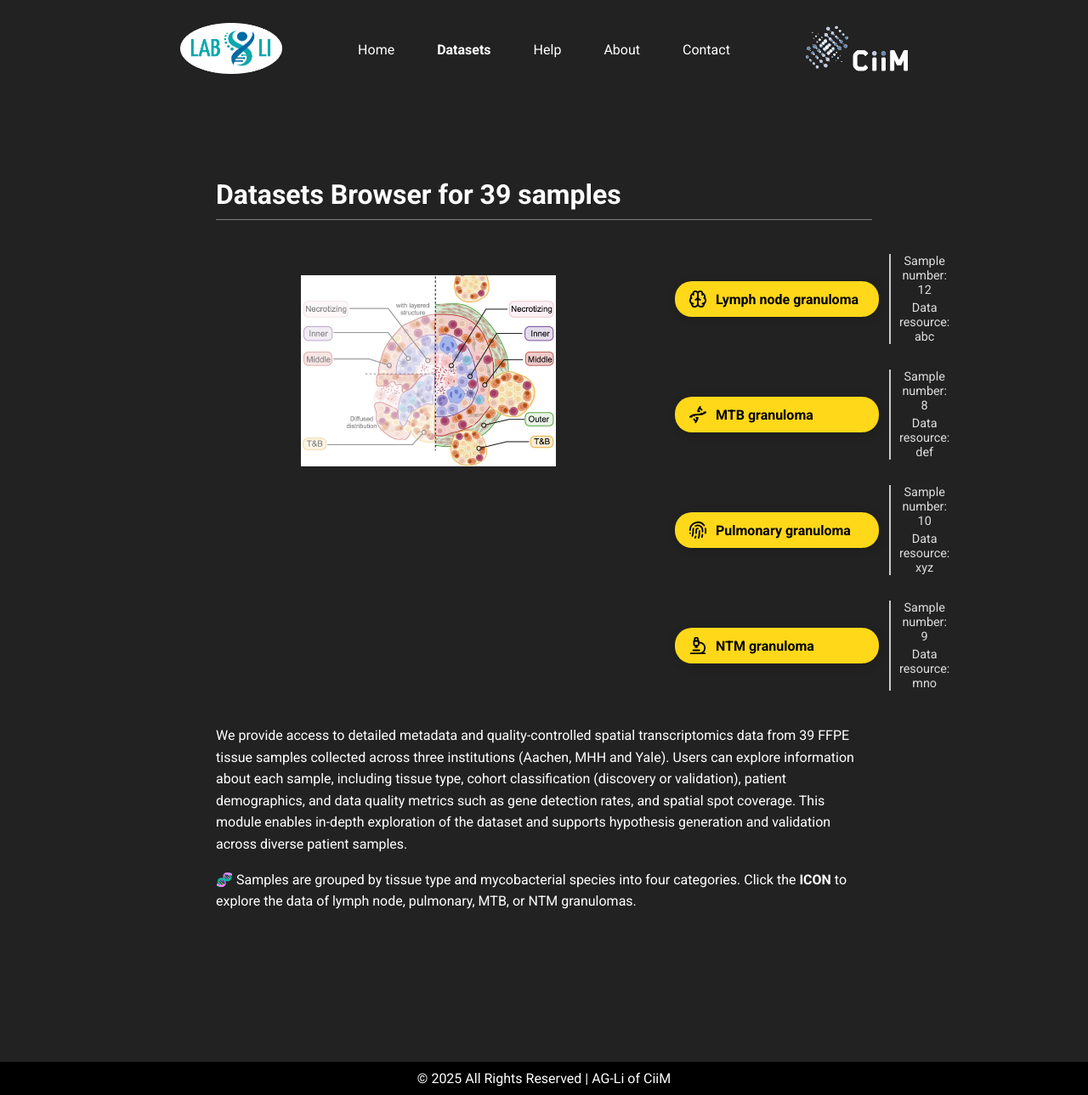
After one commit to CiiM-Bioinformatics-group/MB_Granuloma, a Django app: page /sample/ in a window 1280 px wide. The commit adds this page. Shown: the whole page at 85% size. Run offline with Django 4.2, Linux system fonts and the light colour scheme.

Commit message:
“sample”

```diff
--- a/frontend/static/css/about.css
+++ b/frontend/static/css/about.css
@@ -73,7 +73,8 @@
 
 body {
   height: 100vh;
-  background-image: url("../images/pg5.jpg");
+  /* background-image: url("../images/pg5.jpg"); */
+  background-color: #000000e5;
   background-position: center;
   background-repeat: no-repeat;
   background-size: cover;
--- a/frontend/static/css/contacts.css
+++ b/frontend/static/css/contacts.css
@@ -72,7 +72,8 @@
 
   body {
     height: 100vh;
-    background-image: url("../images/pg5.jpg");
+    /* background-image: url("../images/pg5.jpg"); */
+    background-color: #000000e5;
     border-color: #666666;
     background-position: center;
     background-repeat: no-repeat;
--- /dev/null
+++ b/frontend/static/css/sample.css
@@ -0,0 +1,257 @@
+* {
+    margin: 0;
+    padding: 0;
+    box-sizing: border-box;
+    background-color: transparent;
+    outline: none;
+    border: none;
+  }
+
+    .header{
+      width: 80%; /* 可以根据需要调整宽度 */
+      background-color: transparent;
+      display: flex;
+      justify-content: center; /* 水平居中 */
+    }
+
+    .navbar {
+      display: flex;
+        align-items: center;
+        justify-content: space-between;
+        padding: 10px 20px;
+        width: 80%; /* 根据需要调整宽度 */
+        max-width: 1200px; /* 限制最大宽度 */
+        margin: 0 auto; /* 确保水平居中 */
+    }
+
+    .nav-image {
+      height: 50px;
+      width: auto;
+    }
+
+    .nav-links {
+      display: flex;
+      list-style: none;
+    }
+
+    .nav-links li {
+      margin: 0 15px;
+    }
+
+    .nav-links a {
+      color: white;
+      text-decoration: none;
+      font-size: 16px;
+      padding: 5px 10px;
+      transition: background-color 0.3s;
+    }
+
+    .nav-links a:hover {
+
+      border-radius: 5px;
+    }
+
+    .nav-links .active a {
+      font-weight: bold; /* 加粗显示 */
+    }
+
+
+
+
+  .bg1 {
+    background-color: rgba(0, 0, 0, 0.3) !important;
+  }
+
+  .bg2 {
+    background-color: rgba(0, 0, 0, 0.7) !important;
+  }
+
+  body {
+    height: 100vh;
+    /* background-image: url("../images/pg6.jpg"); */
+    background-color: rgba(0, 0, 0, 0.866);
+    border-color: #666666;
+    background-position: center;
+    background-repeat: no-repeat;
+    background-size: cover;
+    background-attachment: fixed;
+    color: #fff;
+    font-family: 'Roboto', 'Roboto Fallback', sans-serif; /* 设置全局字体 */
+    padding-top: 80px; /* 增加上边距，使内容远离 header */
+
+  }
+
+  .text-wrap {
+    width: 200px; /* 宽度限制 */
+    word-wrap: break-word; /* 单词溢出时换行 */
+    white-space: pre-line; /* 保留换行符和空格，忽略额外的空格 */
+  }
+
+  body > header {
+    z-index: 90;
+    width: 100%;
+    height: 117px;
+    padding: 0 5rem;
+    display: flex;
+    align-items: center;
+    position: fixed;
+    top: 0;
+    transition: 0.15s;
+  }
+  body > header > img {
+    width: 90px;
+  }
+  body > header > ul {
+    left: 50%;
+    transform: translateX(-50%);
+    position: absolute;
+    display: flex;
+    gap: 40px;
+  }
+  body > header > ul > li {
+    transition: 0.15s;
+    border-bottom: 2px solid transparent;
+    cursor: pointer;
+  }
+  body > header > ul > li:hover {
+    border-bottom-color: #fff;
+  }
+  body > header > svg {
+    margin-left: auto;
+    margin-right: 5rem;
+    width: 64px;
+    height: 64px;
+  }
+
+  main {
+    width: 65%;
+    margin: 100px auto; /* 居中对齐，并增加上下边距 */
+    padding: 20px;
+  }
+
+  section {
+    margin-bottom: 30px;
+    text-align: center; /* 将段落和标题都居中对齐 */
+    padding: 10px; /* Optional: Add some padding around the image */
+  }
+
+
+  .para {
+    margin-bottom: 16px; /* 控制“段落间距” */
+  }
+
+  #summary img.summary-img {
+    display: block;
+    margin: 25px auto; /* 居中显示 */
+    max-width: 60%;
+    height: auto;
+    margin-bottom: 20px;
+  }
+
+  #summary p {
+    text-align: left;
+  }
+
+  section h2 {
+    text-align: left;
+    border-bottom: 1px solid #808080;
+    padding-bottom: 10px; /* 可选：增加一点底部间距 */
+    font-size: 2rem;
+    margin-bottom: 10px;
+  }
+
+  section p {
+    line-height: 1.6;
+    color: #fff;
+  }
+
+  section:first-of-type h2 {
+    text-align: left;
+  }
+
+  section:first-of-type p {
+    text-align: left;
+  }
+
+
+
+
+  body > div {
+    height: 54px;
+    background-color: #000000;
+    display: flex;
+    justify-content: center;
+    align-items: center;
+    font-size: 12px;
+  }
+
+  .summary-horizontal {
+    display: flex;
+    align-items: flex-start;
+    gap: 40px;
+    margin: 40px 0;
+  }
+
+  .summary-img-container {
+    flex-shrink: 0;
+  }
+
+  .summary-img {
+    display: block;
+    width: 500px; /* 或者 400px 看你喜欢多大 */
+    height: auto;
+    margin: 0;
+  }
+
+  .label-stack {
+    display: flex;
+    flex-direction: column;
+    gap: 30px;
+  }
+
+  .label-group {
+    display: flex;
+    align-items: center;
+    gap: 12px;
+  }
+
+  .label-box {
+    background-color: #ffd819;
+    color: black;
+    padding: 10px 16px;
+    font-weight: bold;
+    border-radius: 20px;
+    box-shadow: 2px 2px 12px rgba(0, 0, 0, 0.15);
+    white-space: nowrap;
+    text-decoration: none;
+    display: flex;
+    align-items: center;
+    gap: 10px;
+    min-width: 240px;
+  }
+
+  .label-box .icon {
+    width: 22px;
+    height: 22px;
+  }
+
+  .branch-box.right {
+    display: flex;
+    flex-direction: column;
+    gap: 4px;
+    font-size: 0.9rem;
+    color: #ddd;
+    border-left: 2px solid #ccc;
+    padding-left: 10px;
+  }
+
+
+  .footer {
+    background-color: #000000;
+    color: white;
+    text-align: center;
+    padding: 10px;
+    position: relative;
+    bottom: 0;
+    width: 100%;
+  }
--- /dev/null
+++ b/frontend/static/js/sample.js
@@ -0,0 +1,63 @@
+
+// 等待文档加载完成后执行
+document.addEventListener('DOMContentLoaded', function() {
+    var knowMoreBtn = document.getElementById('Datasets-btn');
+    if (knowMoreBtn) {
+        knowMoreBtn.addEventListener('click', function() {
+            // 获取 Django 传递的 URL
+            var targetUrl = knowMoreBtn.getAttribute('data-url');
+            if (targetUrl) {
+                window.location.href = targetUrl;  // 直接跳转
+            } else {
+                console.error("Missing data-url attribute on button");
+            }
+        });
+    }
+  });
+
+  // 等待文档加载完成后执行
+  document.addEventListener('DOMContentLoaded', function() {
+    var knowMoreBtn = document.getElementById('Sections-btn');
+    if (knowMoreBtn) {
+        knowMoreBtn.addEventListener('click', function() {
+            // 获取 Django 传递的 URL
+            var targetUrl = knowMoreBtn.getAttribute('data-url');
+            if (targetUrl) {
+                window.location.href = targetUrl;  // 直接跳转
+            } else {
+                console.error("Missing data-url attribute on button");
+            }
+        });
+    }
+  });
+
+
+  const header = document.querySelector("header");
+
+      window.addEventListener("scroll", () => {
+        const y = window.scrollY;
+
+        if (y > 0 && y < 300) {
+          header.classList.add("bg1");
+        }
+
+        if (y >= 300) {
+          header.classList.add("bg2");
+        }
+
+        if (y == 0) {
+          header.classList.remove("bg1", "bg2");
+        }
+      });
+
+
+    const currentPath = window.location.pathname;
+    document.querySelectorAll('.label-box').forEach(link => {
+      if (currentPath.startsWith(link.getAttribute('href'))) {
+        link.classList.add('active');
+      }
+    });
+
+    document.addEventListener("DOMContentLoaded", function () {
+      lucide.createIcons();
+    });
--- a/frontend/templates/dataview1.html
+++ b/frontend/templates/dataview1.html
@@ -4,7 +4,8 @@
 <head>
     <meta charset="UTF-8">
     <meta name="viewport" content="width=device-width, initial-scale=1.0">
-    <title>stAtlas | Datasets | view</title>
+    <link rel="icon" type="image/x-icon" href="{% static 'images/favicon.ico' %}">
+    <title>mbAtlas | Datasets | view</title>
     <!-- 正确的静态文件路径 -->
     <link rel="stylesheet" href="{% static 'css/dataview1.css' %}" />
     <link href="https://fonts.googleapis.com/css2?family=Roboto:wght@400;500;700&display=swap" rel="stylesheet">
@@ -345,7 +346,7 @@
 
               <div>
                 <strong>Journal</strong>
-                <span>Nature Genetics</span>
+                <span>- -</span>
               </div>
 
               <div>
--- a/frontend/templates/home.html
+++ b/frontend/templates/home.html
@@ -87,7 +87,7 @@
         </p>
 
         <div>
-          <img src="{% static 'images/capture1.png' %}" alt="" width="365" data-url="{% url 'lungs' %}" onclick="redirectToPage(this)"/>
+          <img src="{% static 'images/capture1.png' %}" alt="" width="365" data-url="{% url 'sample' %}" onclick="redirectToPage(this)"/>
 
           <span>Dataset Browser</span>
           <span>
--- a/frontend/templates/lungs.html
+++ b/frontend/templates/lungs.html
@@ -4,7 +4,8 @@
 <head>
     <meta http-equiv="content-type" content="text/html; charset=utf-8">
     <meta name="viewport" content="width=device-width,initial-scale=1,maximum-scale=1,user-scalable=no">
-    <title>stAtlas | Datasets| Lung</title>
+    <title>mbAtlas | Datasets| Lung</title>
+    <link rel="icon" type="image/x-icon" href="{% static 'images/favicon.ico' %}">
     <link rel="stylesheet" href="{% static 'css/lungs.css' %}" />
     <link href="https://fonts.googleapis.com/css2?family=Roboto:wght@400;500;700&display=swap" rel="stylesheet">
     <link rel="preload" href="{% static 'images/pg9.jpg' %}" as="image">
--- /dev/null
+++ b/frontend/templates/sample.html
@@ -0,0 +1,128 @@
+{% load static %}
+<!DOCTYPE html>
+<html lang="en">
+<head>
+    <meta charset="UTF-8" />
+    <meta name="viewport" content="width=device-width, initial-scale=1.0" />
+    <title>mbAtlas | Dataset Browser </title>
+
+    <!-- 正确的静态文件路径 -->
+    <link rel="icon" type="image/x-icon" href="{% static 'images/favicon.ico' %}">
+    <link rel="stylesheet" href="{% static 'css/sample.css' %}" />
+    <link href="https://fonts.googleapis.com/css2?family=Roboto:wght@400;500;700&display=swap" rel="stylesheet">
+
+
+    <!-- 正确的 JavaScript 文件路径 -->
+    <script src="{% static 'js/sample.js' %}" defer></script>
+    <script src="https://unpkg.com/lucide@latest"></script>
+    <script>
+      lucide.createIcons(); // 加载所有 data-lucide 的图标
+    </script>
+
+</head>
+
+<body>
+<header>
+    <nav class="navbar">
+        <a href="https://lab-li.ciim-hannover.de/">
+            <img src="{% static 'images/lab_li.png' %}" alt="Lab Logo" width="120" height="60">
+        </a>
+
+        <ul class="nav-links">
+            <li><a href="{% url 'home' %}">Home</a></li>
+            <!-- <li><a href="{% url 'mapping' %}">Mapping</a></li> -->
+            <li class="active"><a href="{% url 'datasets' %}">Datasets</a></li>
+            <!-- <li><a href="{% url 'search' %}">Search</a></li> -->
+            <li><a href="{% url 'help' %}">Help</a></li>
+            <li><a href="{% url 'about' %}">About</a></li>
+            <li><a href="{% url 'contacts' %}">Contact</a></li>
+        </ul>
+
+        <a href="https://www.ciim-hannover.de/en/" target="_blank">
+            <img src="{% static 'images/CiiM-Header-Logo-white.svg' %}" width="120" height="60" alt="CiiM">
+        </a>
+    </nav>
+</header>
+
+<main>
+    <section id="summary">
+      <h2>Datasets Browser for 39 samples</h2>
+
+      <div class="summary-horizontal">
+        <!-- 图片部分（靠左） -->
+        <div class="summary-img-container">
+          <img src="{% static 'images/fig7a.png' %}" alt="summary Image" class="summary-img" />
+        </div>
+
+        <!-- 所有标签 + 分支信息在右侧 -->
+        <div class="label-stack">
+          <!-- Lymph node -->
+          <div class="label-group">
+            <a class="label-box" href="{% url 'lungs' %}">
+              <i class="icon" data-lucide="brain"></i> Lymph node granuloma
+            </a>
+            <div class="branch-box right">
+              <div class="branch">Sample number: 12</div>
+              <div class="branch">Data resource: abc</div>
+            </div>
+          </div>
+
+          <!-- MTB -->
+          <div class="label-group">
+            <a class="label-box" href="{% url 'lungs' %}">
+              <i class="icon" data-lucide="dna"></i> MTB granuloma
+            </a>
+            <div class="branch-box right">
+              <div class="branch">Sample number: 8</div>
+              <div class="branch">Data resource: def</div>
+            </div>
+          </div>
+
+          <!-- Pulmonary -->
+          <div class="label-group">
+            <a class="label-box" href="{% url 'lungs' %}">
+              <i class="icon" data-lucide="fingerprint"></i> Pulmonary granuloma
+            </a>
+            <div class="branch-box right">
+              <div class="branch">Sample number: 10</div>
+              <div class="branch">Data resource: xyz</div>
+            </div>
+          </div>
+
+          <!-- NTM -->
+          <div class="label-group">
+            <a class="label-box" href="{% url 'lungs' %}">
+              <i class="icon" data-lucide="microscope"></i> NTM granuloma
+            </a>
+            <div class="branch-box right">
+              <div class="branch">Sample number: 9</div>
+              <div class="branch">Data resource: mno</div>
+            </div>
+          </div>
+        </div>
+      </div>
+
+      <!-- 描述文字部分保持原样 -->
+      <p class="para">
+        We provide access to detailed metadata and quality-controlled spatial
+        transcriptomics data from 39 FFPE tissue samples collected across three
+        institutions (Aachen, MHH and Yale). Users can explore information about each sample, including
+        tissue type, cohort classification (discovery or validation), patient demographics,
+        and data quality metrics such as gene detection rates, and spatial spot coverage.
+        This module enables in-depth exploration of the dataset and supports hypothesis
+        generation and validation across diverse patient samples.
+      </p>
+
+      <p class="para">
+        🧬 Samples are grouped by tissue type and mycobacterial species into four categories.
+        Click the <strong>ICON</strong> to explore the data of lymph node, pulmonary, MTB, or NTM granulomas.
+      </p>
+    </section>
+  </main>
+
+<footer class="footer">
+  <p>© 2025 All Rights Reserved | AG-Li of CiiM</p>
+</footer>
+
+</body>
+</html>
--- a/myproject/urls.py
+++ b/myproject/urls.py
@@ -30,6 +30,7 @@ urlpatterns = [
     path('about/', TemplateView.as_view(template_name="about.html"), name="about"),
     path('contacts/', TemplateView.as_view(template_name="contacts.html"), name="contacts"),
     path('lungs/', TemplateView.as_view(template_name="lungs.html"), name="lungs"),
+    path('sample/', TemplateView.as_view(template_name="sample.html"), name="sample"),
     path('dataview1/', TemplateView.as_view(template_name="dataview1.html"), name="dataview1"),
     path('dataview1/api/', include('dataview1.urls')),  # 让 Django 识别 API 路由
 ]
```
Also changed, not shown: frontend/static/css/datasets.css (+48 -0 lines), frontend/static/js/datasets.js (+12 -2 lines), frontend/templates/about.html (+4 -3 lines), frontend/templates/contacts.html (+6 -5 lines), frontend/templates/datasets.html (+28 -1 lines), frontend/static/generated/SPP1.png, frontend/static/images/fig7a.png (added), frontend/static/images/pgA.jpg (added), 3 other files.
